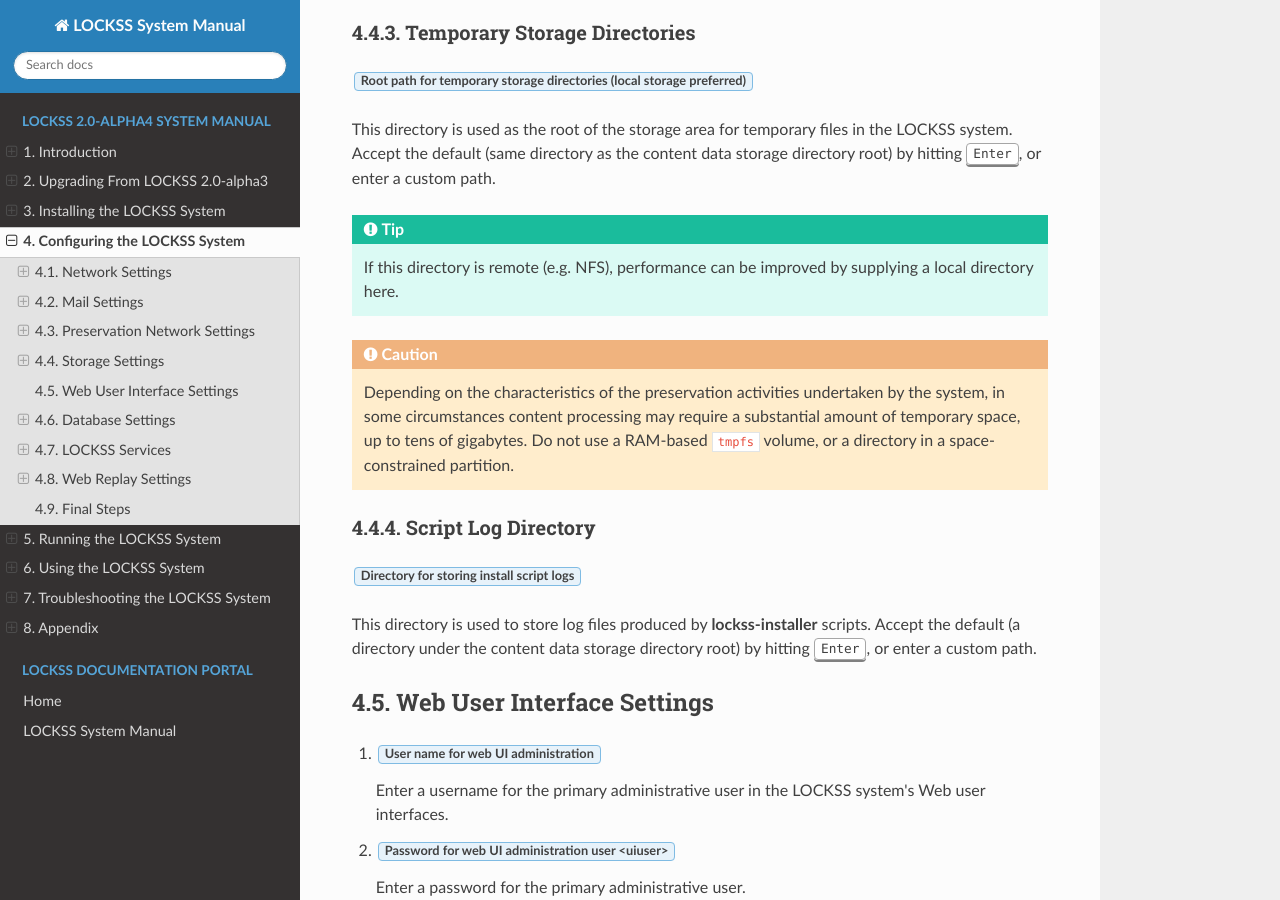
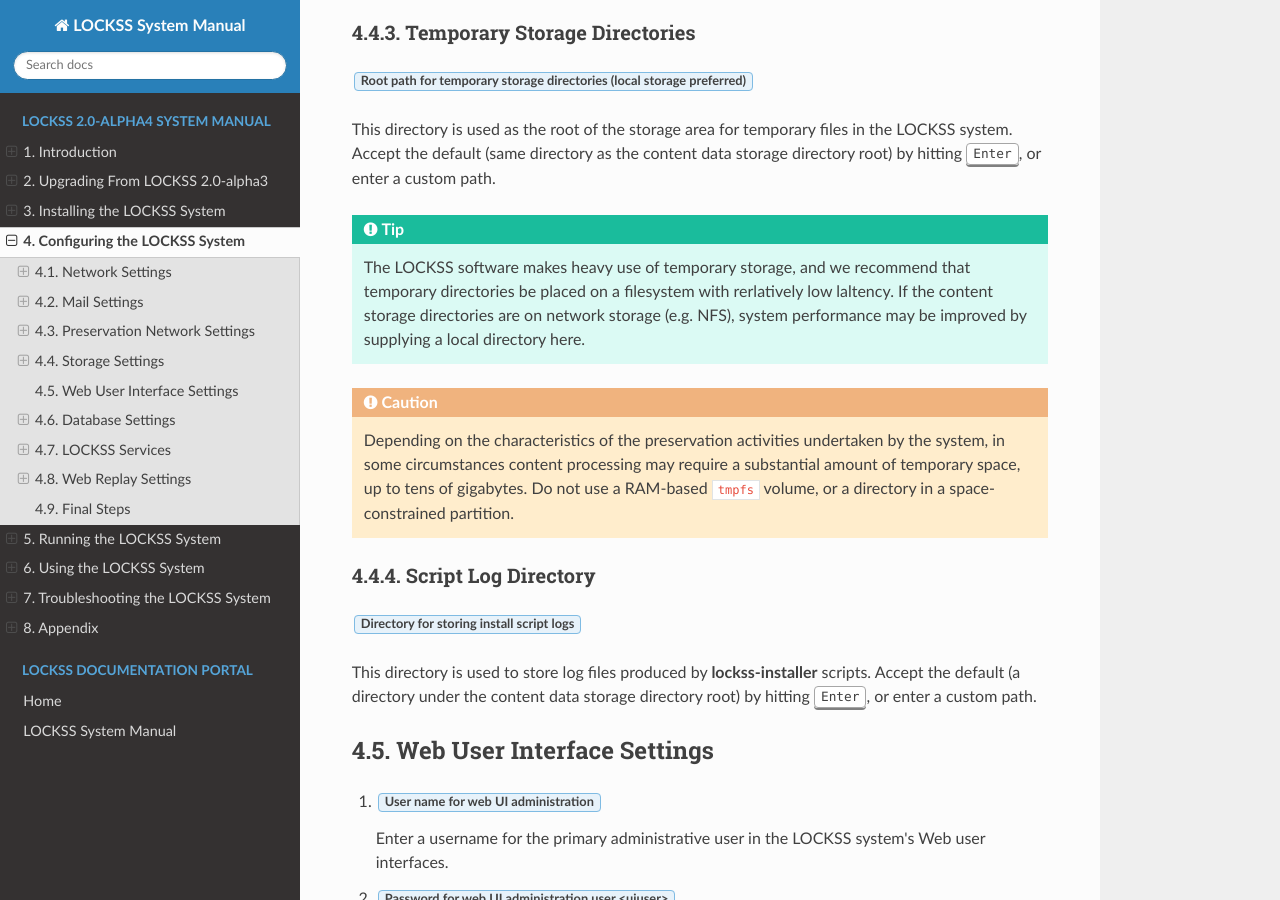
Before and after one commit to lockss/lockss-rtd-manual, a Sphinx documentation site: the page built from docs/configuring.rst, in a window 1280 px wide and 900 px high, scrolled down 4737 px. Built offline with Sphinx 7.4.7 and the Read the Docs theme 2.0.0, drawn with Linux system fonts in a browser that asks for light colours.

Commit message:
Minor elaboration of filesystem issues

```diff
--- a/docs/configuring.rst
+++ b/docs/configuring.rst
@@ -197,7 +197,7 @@ This directory is used as the root of the storage area for temporary files in th
 
 .. tip::
 
-   If this directory is remote (e.g. NFS), performance can be improved by supplying a local directory here.
+   The LOCKSS software makes heavy use of temporary storage, and we recommend that temporary directories be placed on a filesystem with rerlatively low laltency. If the content storage directories are on network storage (e.g. NFS), system performance may be improved by supplying a local directory here.
 
 .. caution::
 
--- a/docs/installing/k3s.rst
+++ b/docs/installing/k3s.rst
@@ -62,7 +62,7 @@ The LOCKSS Installer provides :program:`install-k3s`, a script that streamlines
 
    :guilabel:`K3s state data directory: [/var/lib/rancher/k3s]`
 
-   K3s stores state data in :file:`/var/lib/rancher/k3s` by default, but if :file:`/var` is space-limited, you should specify a different directory as the K3s state data directory grows large. Enter a directory path of your choice followed by :kbd:`Enter`, or simply hit :kbd:`Enter` to accept the default.
+   K3s stores state data in :file:`/var/lib/rancher/k3s` by default, but if :file:`/var` is space-limited, you should specify a different directory as the K3s state data directory will grow to at least 5-10GB. Enter a directory path of your choice followed by :kbd:`Enter`, or simply hit :kbd:`Enter` to accept the default.
 
 7. If Rancher's K3s install script (https://get.k3s.io) cannot recover from an error condition, it may display an error message with a suggested remediation before exiting. If applicable, perform the recommended action and re-run :program:`install-k3s`.
 
```
